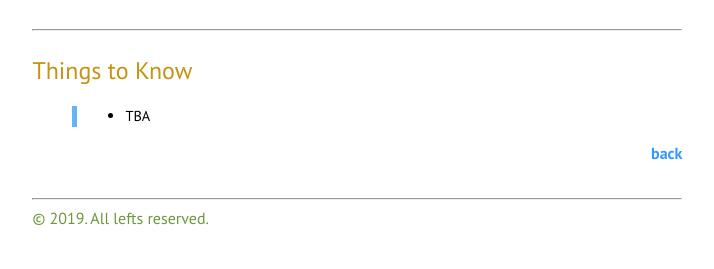
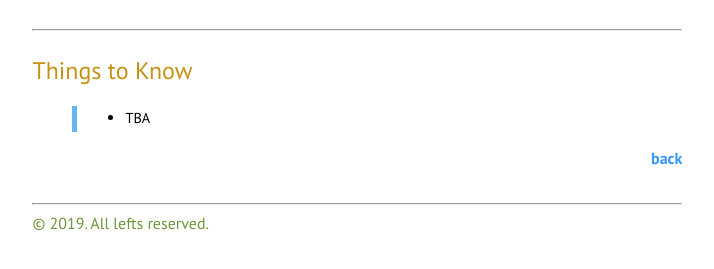
Before and after one commit to ohjay/cse152, a Jekyll site: the page built from notes/sp19/checklist.md, in a window 1280 px wide. Shown: the part 161-430 px from the top of the page, without its empty margins (285-999 px from the left). Built offline with Jekyll 4.4.1, drawn with Linux system fonts in a browser that asks for light colours.

Commit message:
simplify a bit

```diff
--- a/css/sp19_onward.css
+++ b/css/sp19_onward.css
@@ -17,6 +17,10 @@
   padding-bottom: 2px;
 }
 
+ul:not(.nobq) li {
+  line-height: 1.7em;
+}
+
 h1 {
   font-weight: 500;
 }
@@ -25,12 +29,12 @@
   padding-left: 1.5rem;
 }
 
-#wrapper > ol, #wrapper > ul.bq {
+#wrapper > ol, #wrapper > ul:not(.nobq) {
   margin-left: 40px;
   padding-left: 3rem;
 }
 
-blockquote, #wrapper > ol, #wrapper > ul.bq {
+blockquote, #wrapper > ol, #wrapper > ul:not(.nobq) {
   border-left: 5px solid #64b5f6;
   font-size: 90%;
 }
--- a/index.html
+++ b/index.html
@@ -4,7 +4,7 @@
 ---
 
 <h2 style="margin-top: 1em">Info</h2>
-<ul>
+<ul class="nobq">
   <li><strong>TA</strong>: Owen Jow, <a href="mailto:owen@eng.ucsd.edu">owen@eng.ucsd.edu</a></li>
   <li><strong>Office Hours</strong>: Tue 1:00-2:00p, EBU3B B270A</li>
   <li><strong>Discussion</strong>: Mon 6:30-7:20p, Center 113 (alternate with Yu-Ying)</li>
--- a/notes/sp19/checklist.md
+++ b/notes/sp19/checklist.md
@@ -6,8 +6,6 @@
 
 <h2 style="margin-top: 1em">Things to Know</h2>
 
-<ul class="bq">
-  <li>TBA</li>
-</ul>
+- TBA
 
 <p style="text-align: right"><a href="{{ site.url }}/">back</a></p>
```
Also changed, not shown: _posts/2018-09-07-welcome-to-cse-152.md (+1 -1 lines).
